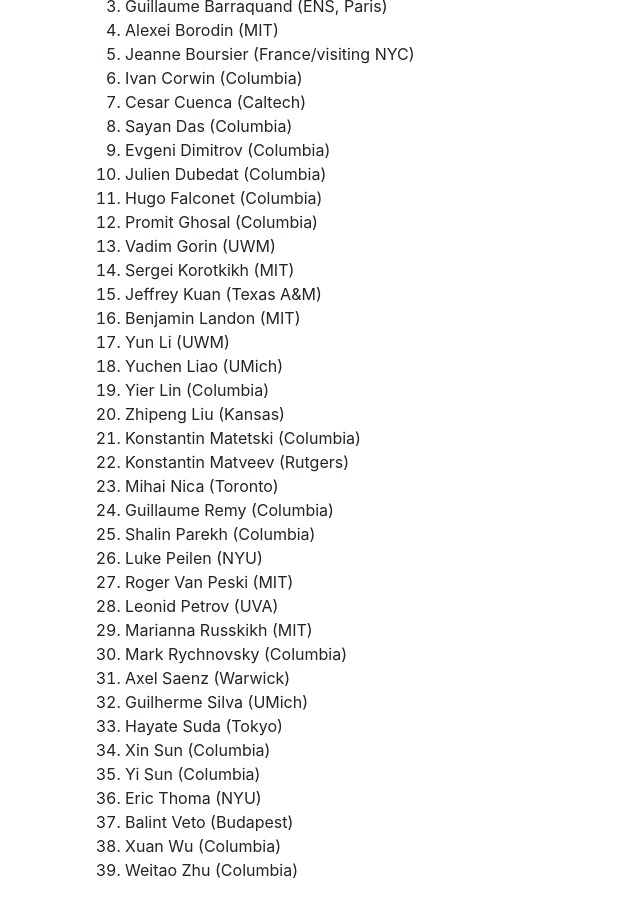
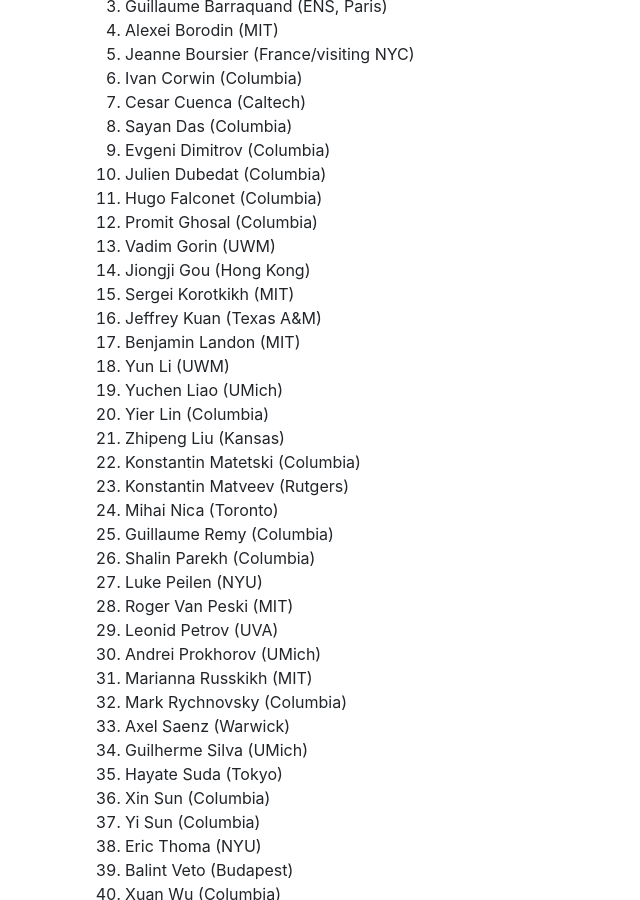
Before and after one commit to int-prob/int-prob-code, a Jekyll site: the page built from conference2020/index.md, in a window 1280 px wide and 900 px high, scrolled down 881 px. Shown: the whole window, without its empty margins (0-640 px from the left). Built offline with Jekyll 4.4.1, drawn with Linux system fonts in a browser that asks for light colours; nearby versions of some CDN libraries.

Commit message:
Update index.md

```diff
--- a/conference2020/index.md
+++ b/conference2020/index.md
@@ -54,6 +54,7 @@
 1. Hugo Falconet (Columbia)
 1. Promit Ghosal (Columbia)
 1. Vadim Gorin (UWM)
+1. Jiongji Gou (Hong Kong)
 1. Sergei Korotkikh (MIT)
 1. Jeffrey Kuan (Texas A&M)
 1. Benjamin Landon (MIT)
@@ -69,6 +70,7 @@
 1. Luke Peilen (NYU)
 1. Roger Van Peski (MIT)
 1. Leonid Petrov (UVA)
+1. Andrei Prokhorov (UMich)
 1. Marianna Russkikh (MIT)
 1. Mark Rychnovsky (Columbia)
 1. Axel Saenz (Warwick)
```
